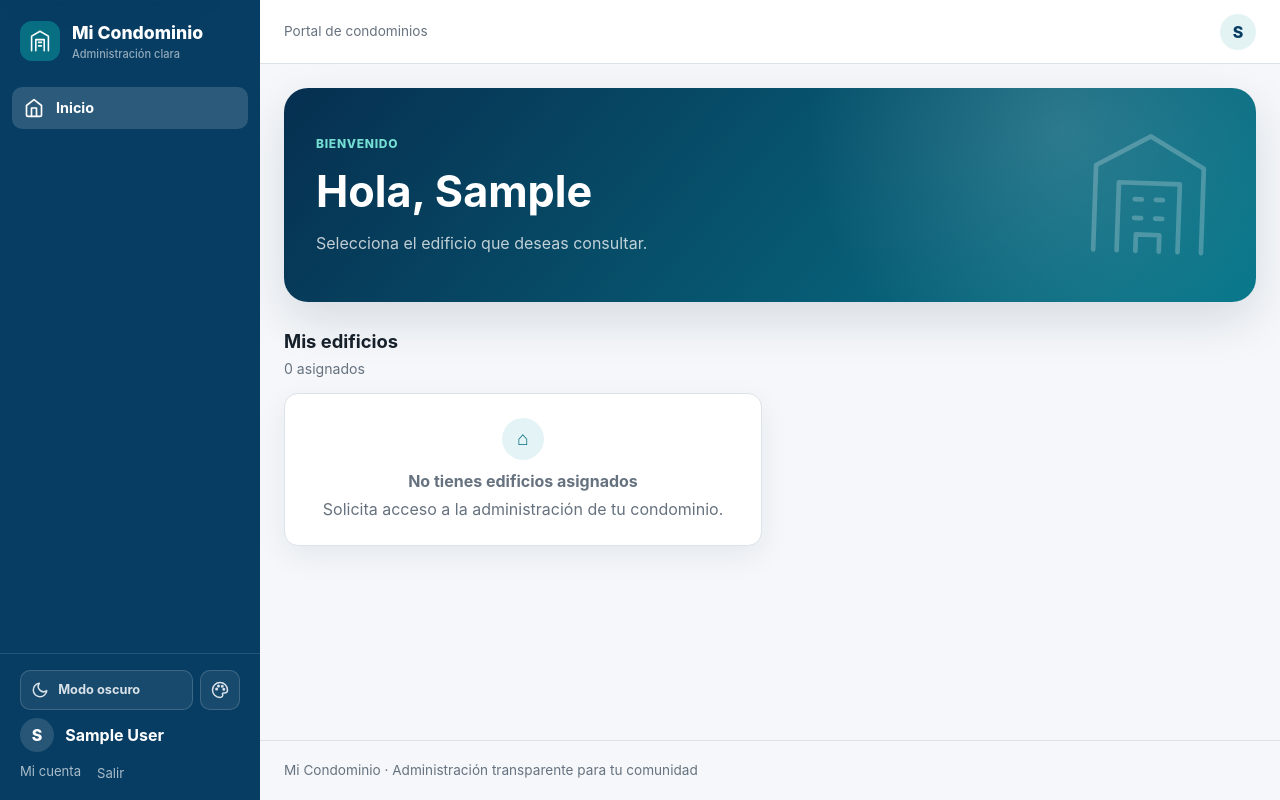
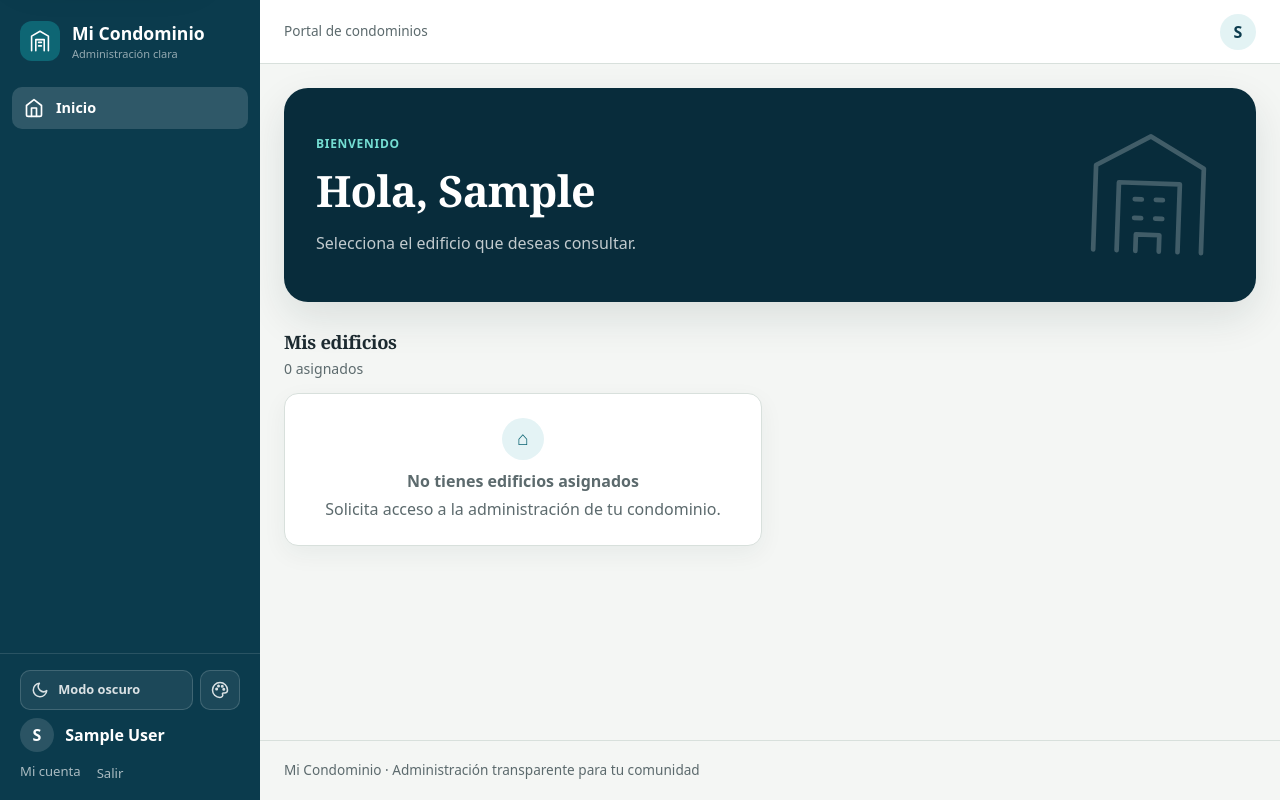
Before and after one commit to joseferdinang/condominio-saas-django, a Django app: page / in a window 1280 px wide. Run offline with Django 5.2, Linux system fonts and the light colour scheme; the visitor is signed in with stand-in values (Sample User, id 1); data that the repository does not hold is empty.

Commit message:
redesign: establish accessible design tokens and base layout

```diff
--- a/static/css/app.css
+++ b/static/css/app.css
@@ -3,55 +3,71 @@
    Sidebar Layout with Mobile Responsive Design
    =================================================================== */
 
-/* --- 1. Custom Properties ----------------------------------------- */
+/* --- 1. Design tokens ---------------------------------------------
+   No font files are bundled in this repository and the build has no
+   approved font source. Use platform fonts instead of remote assets.
+   The stored palette key "violeta" is retained for DB compatibility;
+   its visible name and colors are now Arena.
+   ------------------------------------------------------------------ */
 :root {
-  --bg: #f5f7fa;
+  --bg: #f4f6f4;
   --surface: #fff;
-  --ink: #17212b;
-  --muted: #66727f;
-  --line: #dce3e8;
-  --brand: #086f83;
-  --brand-dark: #073d63;
-  --brand-deep: #062f50;
-  --brand-gradient-end: #08788b;
-  --accent: #ddf6ef;
-  --accent-strong: #0ca596;
-  --navy: #0d1b3e;
-  --success: #146c43;
-  --warning: #925f08;
-  --danger: #a12d2d;
-  --shadow: 0 10px 30px rgba(13, 39, 64, .07);
-  --shadow-strong: 0 18px 48px rgba(13, 39, 64, .13);
+  --ink: #1d2b31;
+  --muted: #5c6a6d;
+  --line: #d8e0dc;
+  --brand: #0e6674;
+  --brand-dark: #0b3b4d;
+  --brand-deep: #082c3b;
+  --accent: #e2f1ed;
+  --accent-strong: #0e6674;
+  --navy: #102f3b;
+  --success: #17613c;
+  --warning: #80540c;
+  --danger: #9d3434;
+  --field-bg: #fff;
+  --focus-ring: #0e6674;
+  --shadow: 0 8px 24px rgba(20, 48, 48, .055);
+  --shadow-strong: 0 16px 40px rgba(20, 48, 48, .11);
+  --font-body: system-ui, -apple-system, BlinkMacSystemFont, "Segoe UI", sans-serif;
+  --font-display: ui-serif, Georgia, "Times New Roman", serif;
+  --space-1: .25rem;
+  --space-2: .5rem;
+  --space-3: .75rem;
+  --space-4: 1rem;
+  --space-6: 1.5rem;
+  --radius-sm: 9px;
+  --radius-md: 14px;
+  --radius-lg: 20px;
   --sidebar-w: 260px;
   --topbar-h: 64px;
   color-scheme: light;
 }
 
 html[data-palette="esmeralda"] {
-  --brand: #14785f;
-  --brand-dark: #0b4f43;
-  --brand-deep: #073b33;
-  --brand-gradient-end: #1a9876;
-  --accent: #def7ec;
-  --accent-strong: #20a77e;
+  --brand: #286647;
+  --brand-dark: #153e30;
+  --brand-deep: #102f26;
+  --accent: #e6f1e8;
+  --accent-strong: #286647;
+  --focus-ring: #286647;
 }
 
 html[data-palette="violeta"] {
-  --brand: #6554c0;
-  --brand-dark: #3f347b;
-  --brand-deep: #2c255a;
-  --brand-gradient-end: #7b68d7;
-  --accent: #eeeafd;
-  --accent-strong: #806de0;
+  --brand: #805719;
+  --brand-dark: #4d391f;
+  --brand-deep: #392a19;
+  --accent: #f4ead7;
+  --accent-strong: #805719;
+  --focus-ring: #805719;
 }
 
 html[data-palette="coral"] {
-  --brand: #a94667;
-  --brand-dark: #71324b;
-  --brand-deep: #512438;
-  --brand-gradient-end: #c75d7e;
-  --accent: #fde8ef;
-  --accent-strong: #d66085;
+  --brand: #9b4650;
+  --brand-dark: #562d34;
+  --brand-deep: #402329;
+  --accent: #f6e9e8;
+  --accent-strong: #9b4650;
+  --focus-ring: #9b4650;
 }
 
 html[data-theme="oscuro"] {
@@ -64,14 +80,37 @@ html[data-theme="oscuro"] {
   --success: #6ed8a4;
   --warning: #f2c66d;
   --danger: #ff9b9b;
+  --brand: #80ced7;
+  --accent-strong: #80ced7;
+  --focus-ring: #80ced7;
   --shadow: 0 10px 30px rgba(0, 0, 0, .22);
   --shadow-strong: 0 18px 48px rgba(0, 0, 0, .34);
+  --field-bg: #18232d;
   color-scheme: dark;
+}
+
+html[data-theme="oscuro"][data-palette="esmeralda"] {
+  --brand: #91d3aa;
+  --accent-strong: #91d3aa;
+  --focus-ring: #91d3aa;
+}
+
+html[data-theme="oscuro"][data-palette="violeta"] {
+  --brand: #dfbb7d;
+  --accent-strong: #dfbb7d;
+  --focus-ring: #dfbb7d;
+}
+
+html[data-theme="oscuro"][data-palette="coral"] {
+  --brand: #efa4ad;
+  --accent-strong: #efa4ad;
+  --focus-ring: #efa4ad;
 }
 
 /* --- 2. Reset & Base ---------------------------------------------- */
 * { box-sizing: border-box; }
-body { margin: 0; background: var(--bg); color: var(--ink); font-family: Inter, ui-sans-serif, system-ui, -apple-system, BlinkMacSystemFont, "Segoe UI", sans-serif; font-size: 16px; line-height: 1.5; -webkit-font-smoothing: antialiased; }
+body { margin: 0; background: var(--bg); color: var(--ink); font-family: var(--font-body); font-size: 16px; line-height: 1.5; -webkit-font-smoothing: antialiased; }
+h1, h2, h3 { font-family: var(--font-display); letter-spacing: -.018em; }
 a { color: var(--brand); text-decoration: none; }
 a:hover { text-decoration: underline; }
 
@@ -155,23 +194,11 @@ a:hover { text-decoration: underline; }
   white-space: nowrap;
 }
 
-.sidebar-link::before {
-  content: "";
-  position: absolute;
-  z-index: -1;
-  inset: 0;
-  background: linear-gradient(105deg, transparent 5%, rgba(255,255,255,.13) 48%, transparent 82%);
-  transform: translateX(-115%);
-  transition: transform .5s ease;
-}
-
 .sidebar-link:hover {
   background: rgba(255, 255, 255, .1);
   color: #fff;
   text-decoration: none;
 }
-
-.sidebar-link:hover::before { transform: translateX(115%); }
 
 .sidebar-link.active {
   background: rgba(255, 255, 255, .15);
@@ -829,7 +852,7 @@ a:focus-visible, button:focus-visible, summary:focus-visible, input:focus-visibl
   padding: 2rem;
   border-radius: 24px;
   color: #fff;
-  background: radial-gradient(circle at 80% 20%, rgba(255,255,255,.15), transparent 32%), linear-gradient(130deg, var(--brand-deep), var(--brand-gradient-end));
+  background: var(--brand-deep);
   box-shadow: var(--shadow-strong);
 }
 .portal-welcome .eyebrow { color: #75ded3; }
--- a/templates/base.html
+++ b/templates/base.html
@@ -4,9 +4,10 @@
 <head>
   <meta charset="utf-8">
   <meta name="viewport" content="width=device-width, initial-scale=1, viewport-fit=cover">
-  <meta name="theme-color" content="#073d63">
+  <meta name="theme-color" content="#0e6674">
   <title>{% block title %}Mi Condominio{% endblock %}</title>
-  <link rel="stylesheet" href="{% static 'css/app.css' %}?v=20260926.1">
+  <link rel="icon" type="image/svg+xml" href="{% static 'images/favicon.svg' %}">
+  <link rel="stylesheet" href="{% static 'css/app.css' %}?v=20260929.3">
   <script src="{% static 'js/htmx.min.js' %}" defer></script>
   <script src="{% static 'js/sidebar.js' %}?v=20260920.2" defer></script>
   <script src="{% static 'js/theme.js' %}?v=20260920.2" defer></script>
@@ -87,7 +88,7 @@
           <div class="palette-options" role="group" aria-label="Paleta de colores">
             <button class="palette-option palette-oceano" type="button" data-palette="oceano" aria-label="Paleta Océano" aria-pressed="{% if paleta_visual == 'oceano' %}true{% else %}false{% endif %}"><span></span></button>
             <button class="palette-option palette-esmeralda" type="button" data-palette="esmeralda" aria-label="Paleta Esmeralda" aria-pressed="{% if paleta_visual == 'esmeralda' %}true{% else %}false{% endif %}"><span></span></button>
-            <button class="palette-option palette-violeta" type="button" data-palette="violeta" aria-label="Paleta Violeta" aria-pressed="{% if paleta_visual == 'violeta' %}true{% else %}false{% endif %}"><span></span></button>
+            <button class="palette-option palette-arena" type="button" data-palette="violeta" aria-label="Paleta Arena" aria-pressed="{% if paleta_visual == 'violeta' %}true{% else %}false{% endif %}"><span></span></button>
             <button class="palette-option palette-coral" type="button" data-palette="coral" aria-label="Paleta Coral" aria-pressed="{% if paleta_visual == 'coral' %}true{% else %}false{% endif %}"><span></span></button>
           </div>
           <span class="appearance-status" role="status" aria-live="polite"></span>
```
Also changed, not shown: other parts of static/css/app.css (+69 -43 lines), accounts/tests/test_visual_preferences.py (+16 -1 lines), static/images/favicon.svg (added).
